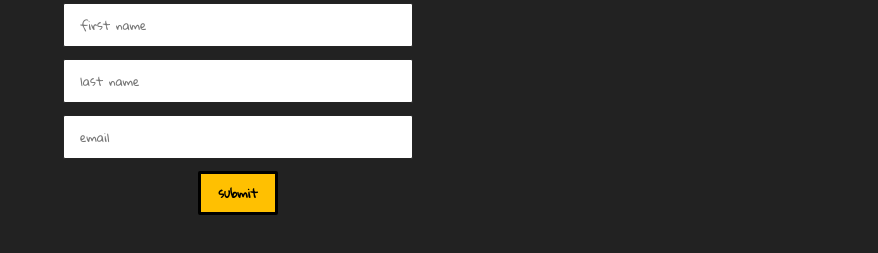
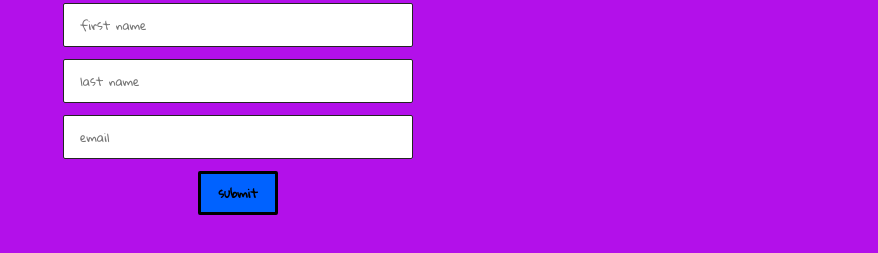
Before and after one commit to LowhanAquino/Drew-House-Project, a plain HTML site: page index.html in a window 1280 px wide. Shown: the part 339-592 px from the top of the page, without its empty margins (402-1280 px from the left). Drawn offline with Linux system fonts and the light colour scheme.

Commit message:
commit initial

```diff
--- /dev/null
+++ b/feature.js
@@ -0,0 +1 @@
+console.log('Eu transformo a realidade por meio da tecnologia')
--- a/style.css
+++ b/style.css
@@ -1,6 +1,6 @@
 :root {
-    --yellow: #ffc001;
-    --black: #222;
+    --yellow: #0062ff;
+    --black: #b310ea;
     --white: #fff;
     --spacing: 16px;
 }
```
